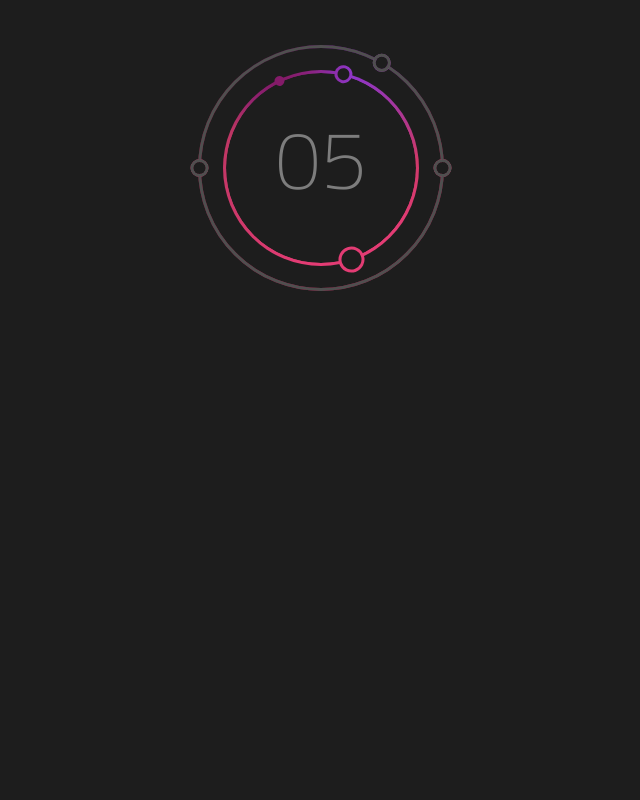
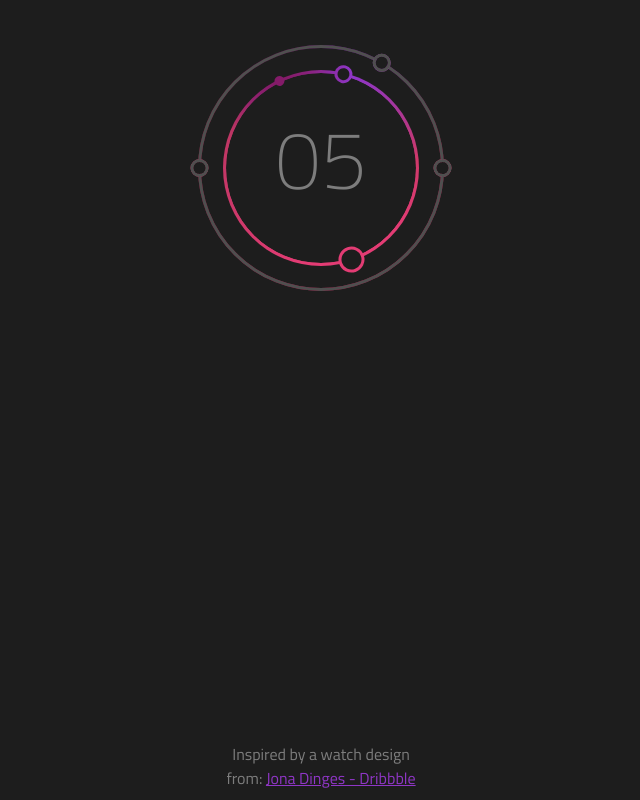
Before and after one commit to license2e/timely, a plain HTML site: page index.html in a window 1280 px wide. Shown: the whole page, without its empty margins (319-959 px from the left). Drawn offline with Linux system fonts and the light colour scheme.

Commit message:
added credits
Signed-off-by: license2e <ilya@shindyapin.com>

```diff
--- a/css/style.css
+++ b/css/style.css
@@ -1,6 +1,11 @@
 html, body {
   font-family: 'Titillium Web', sans-serif;
   background-color: #1d1d1d;
+  color: #7D7D7D;
+}
+
+a {
+  color: #8F36C6;
 }
 
 .tile-container {
@@ -25,6 +30,15 @@ html, body {
   width: 320px;
 }
 
+#credits {
+  position: absolute;
+  bottom: 10px;
+  left: 50%;
+  width: 200px;
+  margin-left: -100px;
+  text-align: center;
+}
+
 /* #example {
   width: 320px;
   height: 320px;
--- a/index.html
+++ b/index.html
@@ -21,5 +21,6 @@
     <script type='text/javascript' src='js/lib/d3/d3.v3.js'></script>
     <script type='text/javascript' src='js/main.js'></script>
     <!-- <script type='text/javascript' src='js/overlap.js'></script> -->
+    <div id="credits">Inspired by a watch design from: <a href="https://dribbble.com/jonadinges" target="_blank">Jona Dinges - Dribbble</a></div>
   </body>
 </html>
--- a/js/main.js
+++ b/js/main.js
@@ -2,7 +2,7 @@
 var margin = {top: 0, right: 0, bottom: 0, left: 0},
   width = 320 - margin.left - margin.right,
   height = 320 - margin.top - margin.bottom,
-  bkg_color = '#1d1d1d',
+  bkg_color = '#1d1d1d', font_color = '#7D7D7D',
   stroke_width = 3, meetings_radius = 120, time_radius = 95,
   steps = 2, pi = Math.PI, font_size = 82;
 
@@ -395,7 +395,7 @@ var current_date = cover_middle.append("text")
   .style("font-size", font_size)
   .attr("alignment-baseline", "middle")
   .attr("text-anchor", "middle")
-  .attr("fill", "#7D7D7D");
+  .attr("fill", font_color);
 
 // cover_middle.append("circle")
 //   .attr("r", 95)
```
